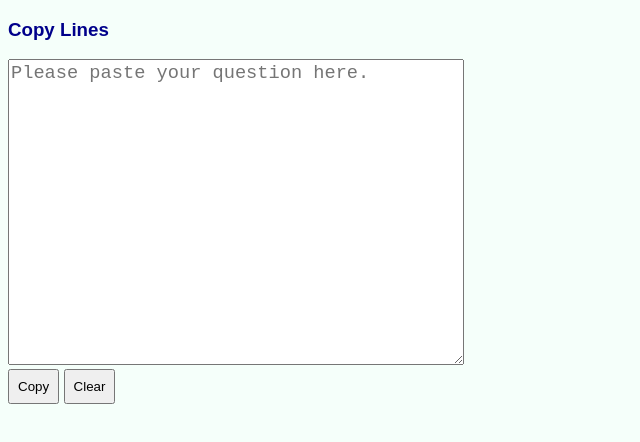
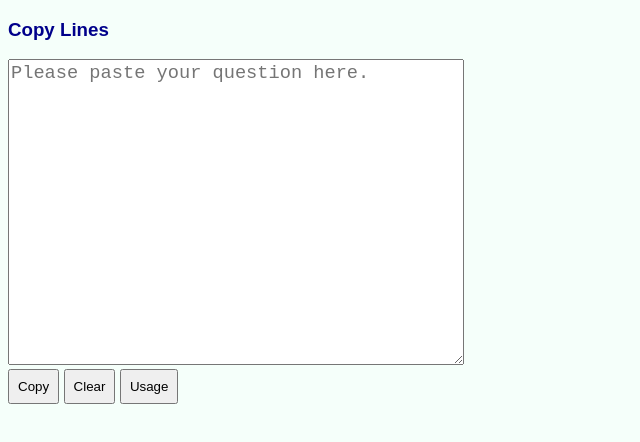
Before and after one commit to toshi-ara/copyline-prototype, a website built with webpack: page docs/index.html in a window 1280 px wide. Shown: the whole page, without its empty margins (0-640 px from the left). Built offline with nearby package versions, Linux system fonts and the light colour scheme.

Commit message:
add "Usage" button (open GitHub page)

```diff
--- a/docs/index.html
+++ b/docs/index.html
@@ -19,6 +19,7 @@
     <div>
       <button class="buttons" id="btn_copy">Copy</button>
       <button class="buttons" id="btn_clear">Clear</button>
+      <button class="buttons" id="btn_usage" onclick="window.open('https://github.com/toshi-ara/copyline-prototype')" target="_blank">Usage</button>
     </div>
 
     <p>
```
